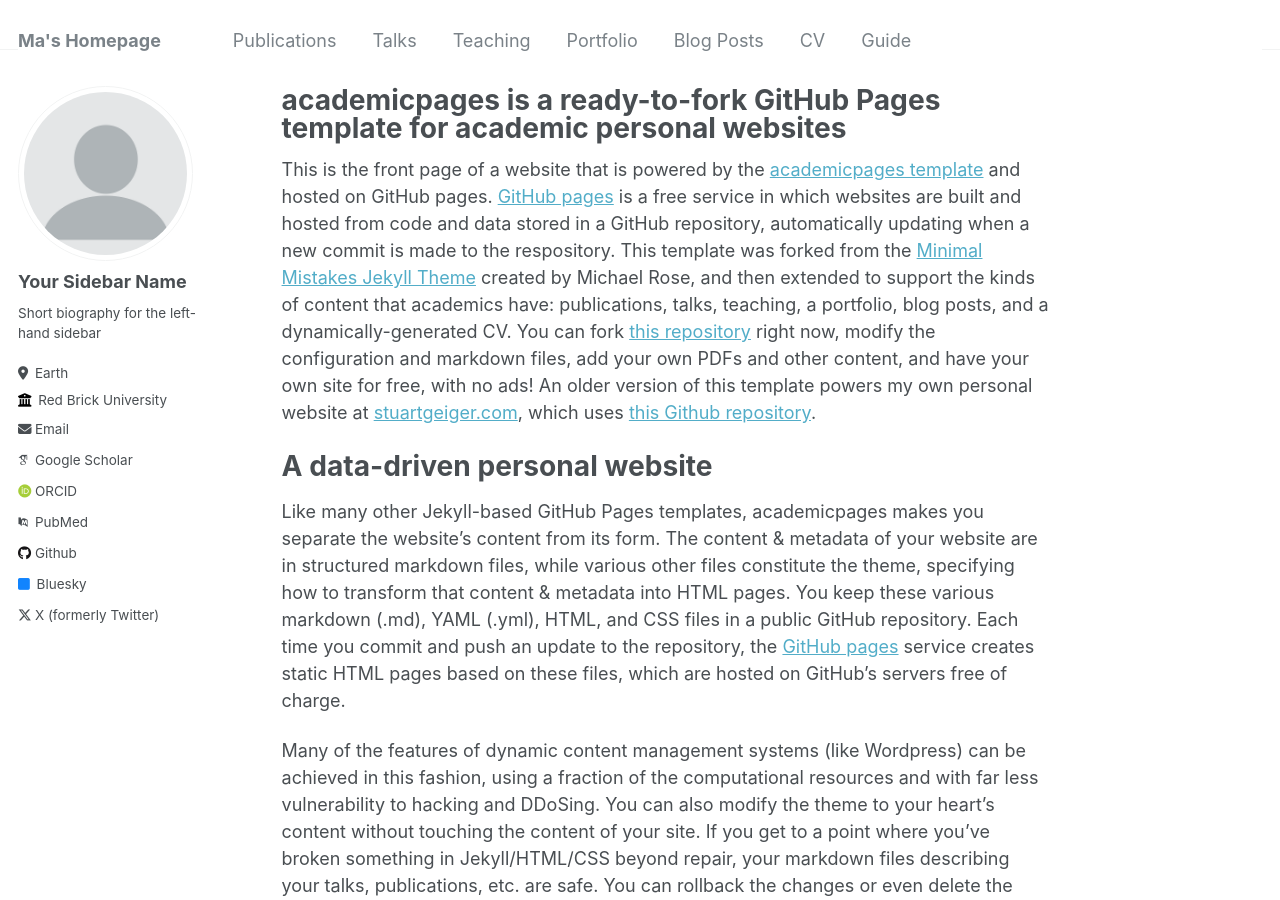
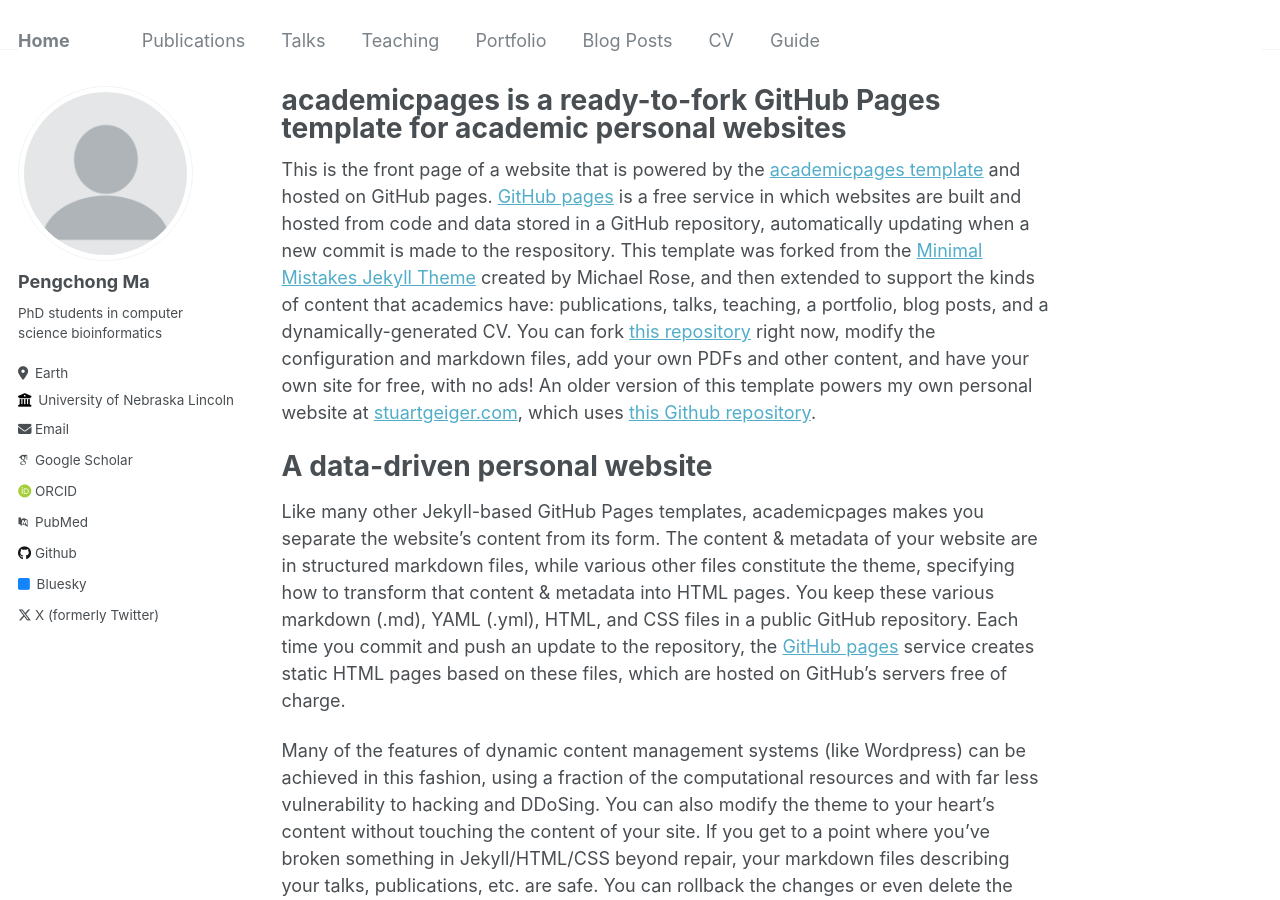
Before and after one commit to mpckkk/mapengchong.github.io, a Jekyll site: the page built from _pages/about.md, in a window 1280 px wide and 900 px high. Built offline with Jekyll 4.4.1, drawn with Linux system fonts in a browser that asks for light colours; some web fonts are replaced.

Commit message:
Update _config.yml

```diff
--- a/_config.yml
+++ b/_config.yml
@@ -8,7 +8,7 @@
 
 # Basic Site Settings
 locale                   : "en-US"
-title                    : "Ma's Homepage"
+title                    : "Home"
 title_separator          : "-"
 name                     : &name "Pengchong Ma"
 description              : &description "personal description"
@@ -22,17 +22,17 @@ repository               : "academicpages/academicpages.github.io"
 author:
   # Biographic information
   avatar           : "profile.png"
-  name             : "Your Sidebar Name"
-  pronouns         : # example: "she/her"
-  bio              : "Short biography for the left-hand sidebar"
+  name             : "Pengchong Ma"
+  pronouns         : # example: "He/him"
+  bio              : "PhD students in computer science bioinformatics"
   location         : "Earth"
-  employer         : "Red Brick University"
+  employer         : "University of Nebraska Lincoln"
   uri              : # URL
-  email            : "none@example.org"
+  email            : "pma5@unl.edu"
 
   # Academic websites
   arxiv            : # URL - Update with the correct link to your profile
-  googlescholar    : "https://scholar.google.com/citations?user=PS_CX0AAAAAJ"
+  googlescholar    : "https://scholar.google.com/citations?hl=en&user=bNvdHHMAAAAJ"
   impactstory      : # URL
   orcid            : "http://orcid.org/yourorcidurl"
   pubmed           : "https://www.ncbi.nlm.nih.gov/pubmed/?term=john+snow"
```
